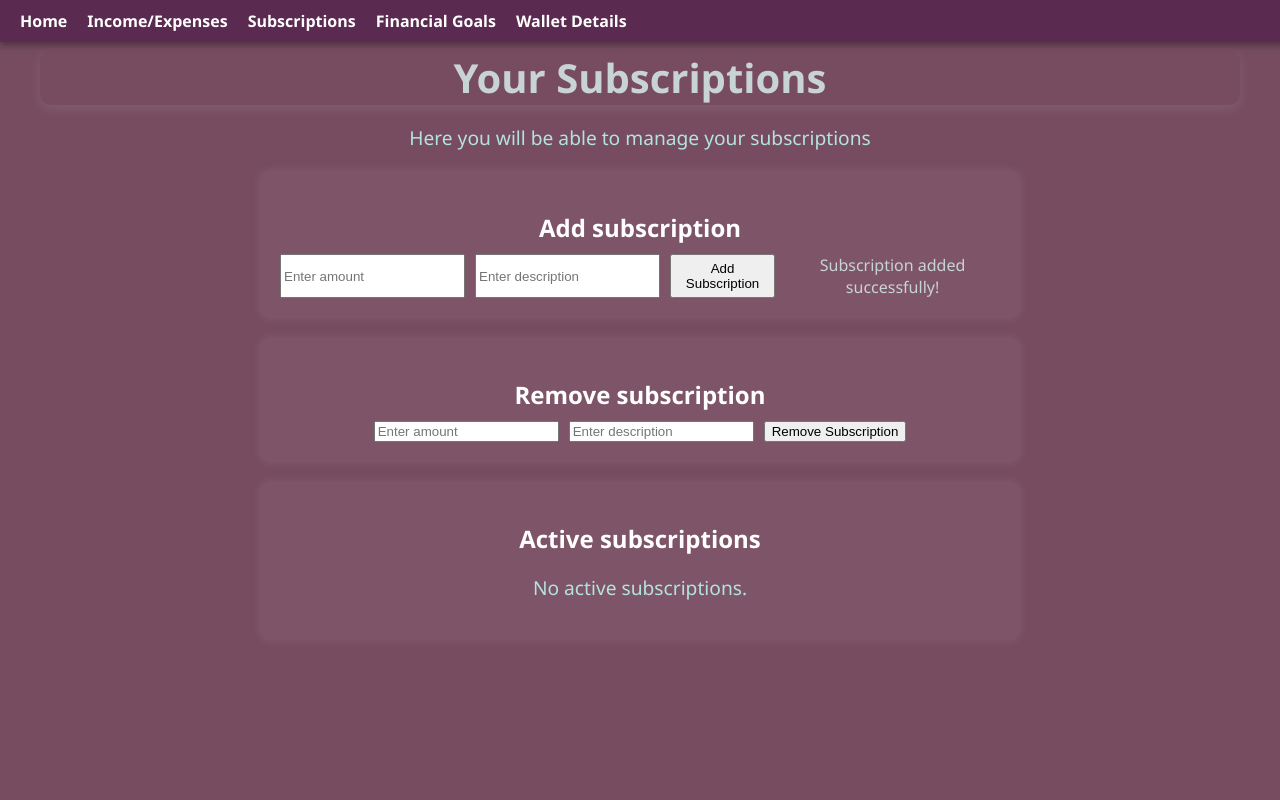
After one commit to AlexNT-maker/wallet-tracker, a Flask app: page /subscriptions in a window 1280 px wide. The commit adds this page. Run offline with Flask 3, Linux system fonts and the light colour scheme.

Commit message:
Added testing functions for console use, also subscriptions.html is ready  , a table also has been added at subscriptions.html that shows the active subscriptions. Function improvements also has been modified. Income/Expenses tempate works as expected and on both sides front and back, the same thing and for subscriptions html.

```diff
--- a/main.py
+++ b/main.py
@@ -69,6 +69,87 @@ def add_expense():
     functionality.save_expenses_to_json()
     return redirect(url_for('income_expenses'))
 
+@app.route('/add_repeating_income', methods=['POST'])
+def add_repeating_income():
+    """Add a repeating income entry."""
+    amount= request.form['amount']
+    description= request.form['description']
+    day= request.form['day']
+
+    if not amount.isdigit() or not day.isdigit():
+        return "Invalid input. Amount and day must be numeric.", 400
+
+    functionality.save_to_repeating_dict(amount, description, int(day))
+    return redirect(url_for('income_expenses'))
+
+@app.route('/remove_repeating_income', methods=['POST'])
+def remove_repeating_income():
+    """Remove a repeating income entry."""
+    amount = request.form['amount']
+    description = request.form['description']
+    day = request.form['day']
+
+    if not amount.isdigit() or not day.isdigit():
+        return "Invalid input. Amount and day must be numeric.", 400
+
+    functionality.remove_repeating_income(amount, description, day)
+    functionality.save_repeating_incomes_to_json()
+    return redirect(url_for('income_expenses'))
+
+@app.route('/remove_income', methods=['POST'])
+def remove_income():
+    """Remove an income entry."""
+    amount = request.form['amount']
+    description = request.form['description']
+    functionality.remove_income(amount, description)
+    functionality.save_incomes_to_json()
+    return redirect(url_for('income_expenses'))
+
+@app.route('/remove_expense', methods=['POST'])
+def remove_expense():
+    """Remove an expense entry."""
+    amount = request.form['amount']
+    description = request.form['description']
+    functionality.remove_expense(amount, description)
+    functionality.save_expenses_to_json()
+    return redirect(url_for('income_expenses'))
+
+@app.route('/subscriptions')
+def subscriptions():
+    """Render the subscriptions page with the current subscriptions."""
+    return render_template('subscriptions.html',
+                            message="Subscription added successfully!",
+                            subscriptions=functionality.subscriptions) # Pass the subscriptions data to the template
+
+@app.route('/add_subscriptions', methods=['POST'])
+def add_subscriptions():
+    """Add a subscription."""
+    amount = request.form['amount']
+    description = request.form['description'].lower().strip()
+
+    if not amount.isdigit():
+        return "Invalid input. Amount must be numeric.", 400
+
+    functionality.save_to_subscription_dict(amount, description)
+    functionality.save_subscriptions_to_json()
+
+    return redirect(url_for('subscriptions'))
+
+@app.route('/remove_subscription', methods=['POST'])
+def remove_subscription():
+    amount = request.form['amount']
+    description = request.form['description'].lower().strip()
+
+    if not amount.isdigit():
+        return "Invalid input. Amount must be numeric.", 400
+
+    functionality.remove_subscription(amount, description)
+    functionality.save_subscriptions_to_json()
+
+    return redirect(url_for('subscriptions'))
+
+
+
 
 if __name__ == '__main__':
     # Run the Flask application
--- a/templates/dashboard.html
+++ b/templates/dashboard.html
@@ -12,7 +12,7 @@
         <ul>
             <li> <a href="{{url_for('dashboard')}}">Home</a></li>
             <li><a href="{{url_for('income_expenses')}}">Income/Expenses</a></li>
-            <li><a href="#">Subscriptions</a></li>
+             <li><a href="{{ url_for('subscriptions') }}">Subscriptions</a></li>
             <li><a href="#">Financial Goals</a></li>
             <li><a href="#">Wallet Details</a></li>
         </ul>
--- /dev/null
+++ b/templates/subscriptions.html
@@ -0,0 +1,77 @@
+<!DOCTYPE html>
+<html lang="en">
+<head>
+    <meta charset="UTF-8">
+    <meta name="viewport" content="width=device-width, initial-scale=1.0">
+    <title>Subscriptions</title>
+    <link rel="stylesheet" href="{{ url_for('static', filename='styles.css') }}">
+
+</head>
+
+<body class="dashboard-page">
+<nav class="navbar">
+    <ul>
+        <li><a href="{{ url_for('dashboard') }}">Home</a></li>
+        <li><a href="{{ url_for('income_expenses') }}">Income/Expenses</a></li>
+        <li><a href="{{ url_for('subscriptions') }}">Subscriptions</a></li>
+        <li><a href="#">Financial Goals</a></li>
+        <li><a href="#">Wallet Details</a></li>
+    </ul>
+</nav>
+<div class="dashboard-container">
+    <h1>Your Subscriptions</h1>
+    <p> Here you will be able to manage your subscriptions</p>
+
+
+<div class="form-section">
+<h2>Add subscription</h2>
+<form method="POST" action="{{ url_for('add_subscriptions') }}">
+    <input type="text" name="amount" placeholder="Enter amount" required>
+    <input type="text" name="description" placeholder="Enter description" required>
+    <button type="submit">Add Subscription</button>
+    {% if message %}
+        <div class="subscription-message">
+            {{ message }}
+        </div>
+    {% endif %}
+    </form>
+</div>
+
+<div class="form-section">
+<h2>Remove subscription</h2>
+<form method="POST" action="{{ url_for('remove_subscription') }}">
+    <input type="text" name="amount" placeholder="Enter amount" required>
+    <input type="text" name="description" placeholder="Enter description" required>
+    <button type="submit">Remove Subscription</button>
+</div>
+
+<div class="form-section">
+    <h2> Active subscriptions</h2>
+    {% if subscriptions %}
+    <table class="styled-table">
+        <thead>
+            <tr>
+                <th>Amount</th>
+                <th>Description</th>
+            </tr>
+        </thead>
+        <tbody>
+            {% for sub in subscriptions %}
+            <tr>
+                <td>{{sub['Subscription']}} $ </td>
+                <td>{{sub['Description']}}</td>
+                  </tr>
+                  {% endfor %} <!-- Loop through subscriptions -->
+                  </tbody>
+    </table>
+                  {% else %}
+                  <p> No active subscriptions.</p>
+                  {% endif %}
+                  </div>
+                </div>
+
+
+
+</body>
+
+</html>
--- a/templates/welcome.html
+++ b/templates/welcome.html
@@ -32,6 +32,11 @@
     window.onload = typeWriter;
      </script>
 
+<footer>
+    <p>©️This project is made with love for coding💗</p>
+
+</footer>
+
 </body>
 
 
```
Also changed, not shown: functionality.py (+118 -25 lines), static/styles.css (+41 -0 lines), templates/income_expenses.html (+12 -1 lines).
